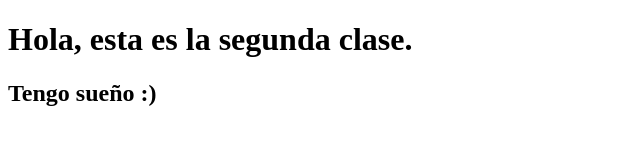
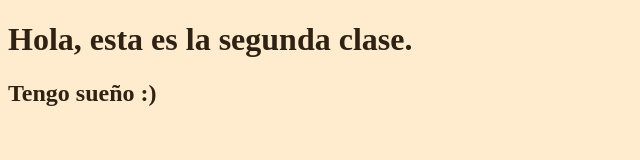
Before and after one commit to jaelcanga/practica1, a plain HTML site: page clase2/index.html in a window 1280 px wide. Shown: the whole page, without its empty margins (0-640 px from the left). Drawn offline with Linux system fonts and the light colour scheme.

Commit message:
segunda act

```diff
--- a/clase2/index.html
+++ b/clase2/index.html
@@ -3,6 +3,7 @@
 <head>
     <meta charset="UTF-8">
     <meta name="viewport" content="width=device-width, initial-scale=1.0">
+    <link rel="stylesheet" href="styles.css">
     <title>clase 2</title>
 </head>
 <body>
--- /dev/null
+++ b/clase2/styles.css
@@ -0,0 +1,4 @@
+body{
+    background-color: blanchedalmond;
+    color: rgb(46, 34, 20);
+}
```
